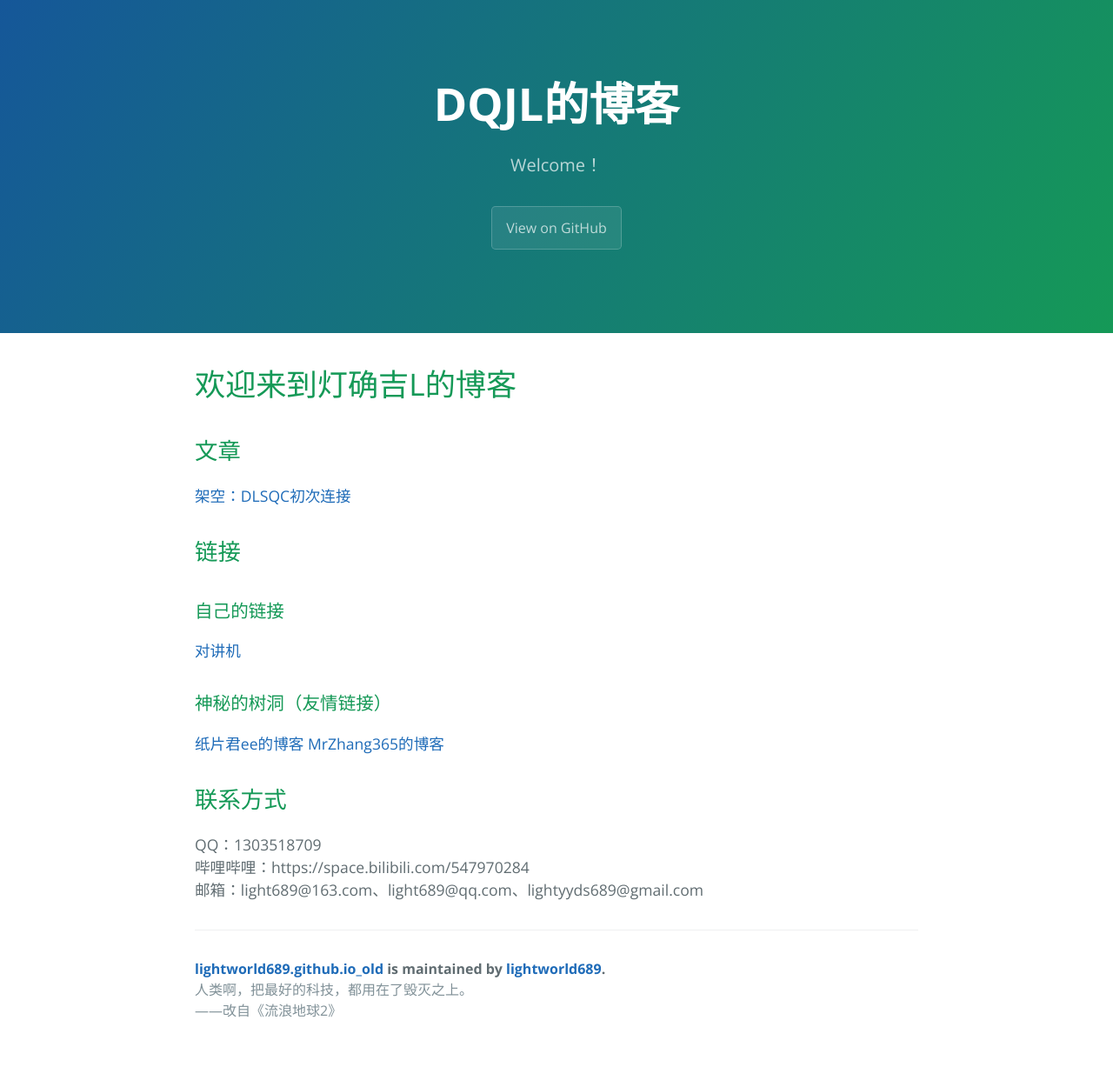
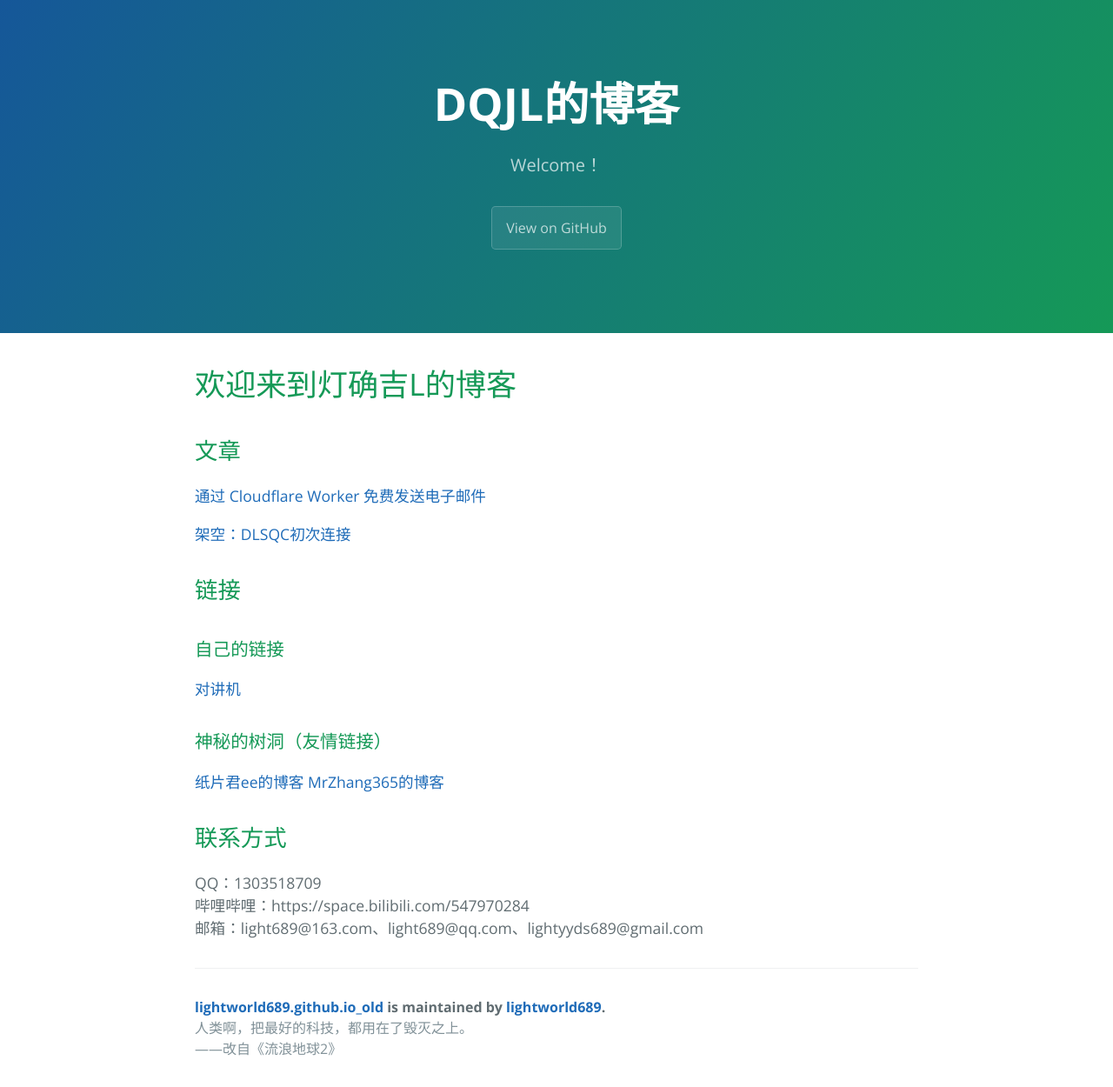
Before and after one commit to lightworld689/lightworld689.github.io_old, a Jekyll site: the page built from index.md, in a window 1280 px wide. Shown: the whole page at 87% size. Built offline with Jekyll 4.4.1, drawn with Linux system fonts in a browser that asks for light colours; before the commit the page ends 1206 px from its top, so only the background shows below that.

Commit message:
Update index.md

```diff
--- a/index.md
+++ b/index.md
@@ -6,6 +6,8 @@ description: Welcome！
 # 欢迎来到灯确吉L的博客
 
 ## 文章
+
+[通过 Cloudflare Worker 免费发送电子邮件](https://dqjl.eu.org/worker_email)
 
 [架空：DLSQC初次连接](https://dqjl.eu.org/firstconnect)
 
```
